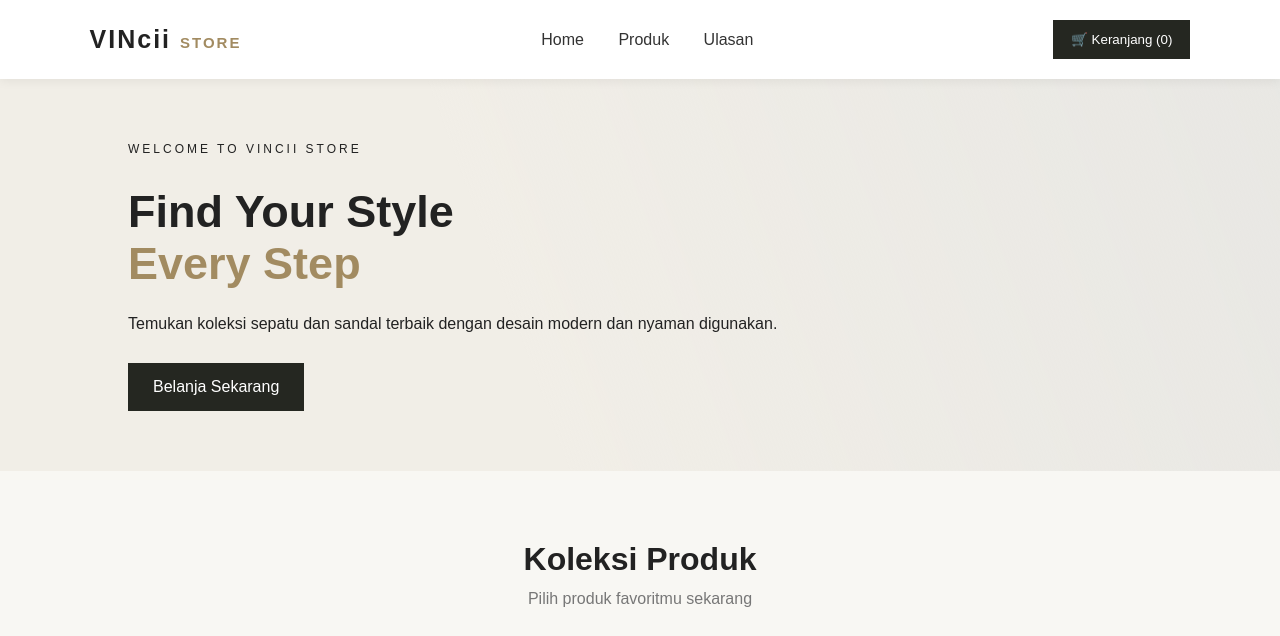
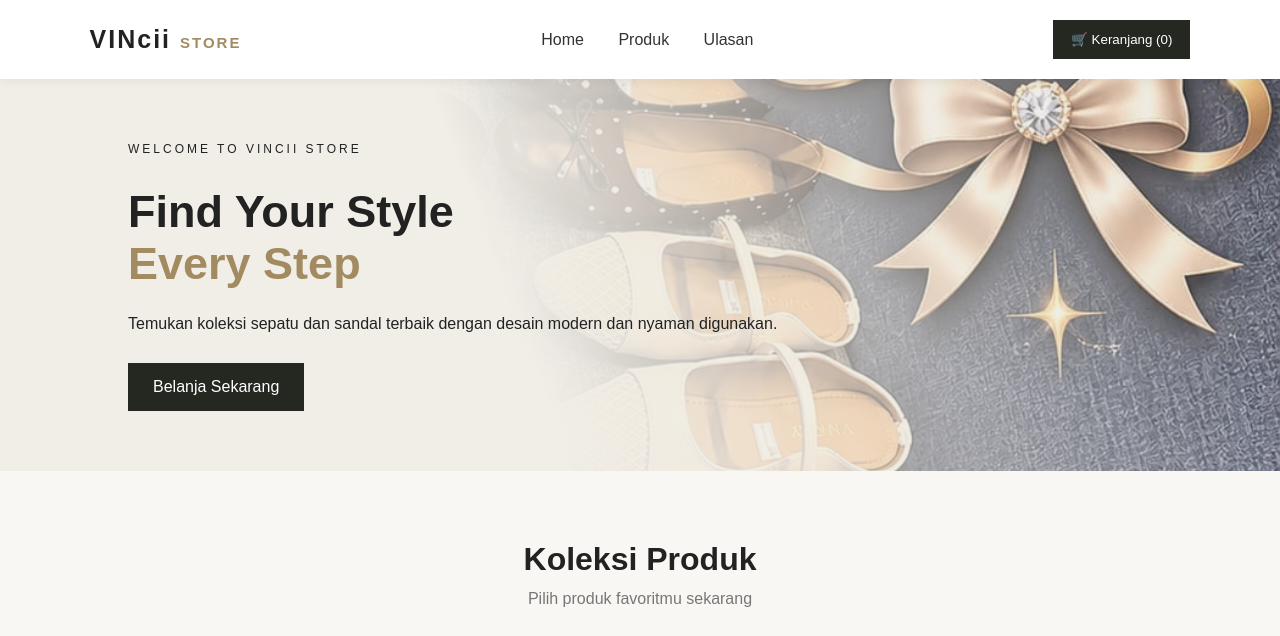
Before and after one commit to hikmahsyaputrinst-crypto/Hikmahnst-github.io, a plain HTML site: page index.html in a window 1280 px wide. Shown: the top 636 px of the page. Drawn offline with Linux system fonts and the light colour scheme.

Commit message:
Update style.css

```diff
--- a/style.css
+++ b/style.css
@@ -65,7 +65,7 @@ nav a:hover {
     padding: 60px 10%;
     background:
     linear-gradient(70deg, #f1eee7 40%, #00000010),
-    url("gambar/logo.jpeg")
+    url("./gambargambar/logo.jpeg")
     center/cover no-repeat;
 }
 
```
